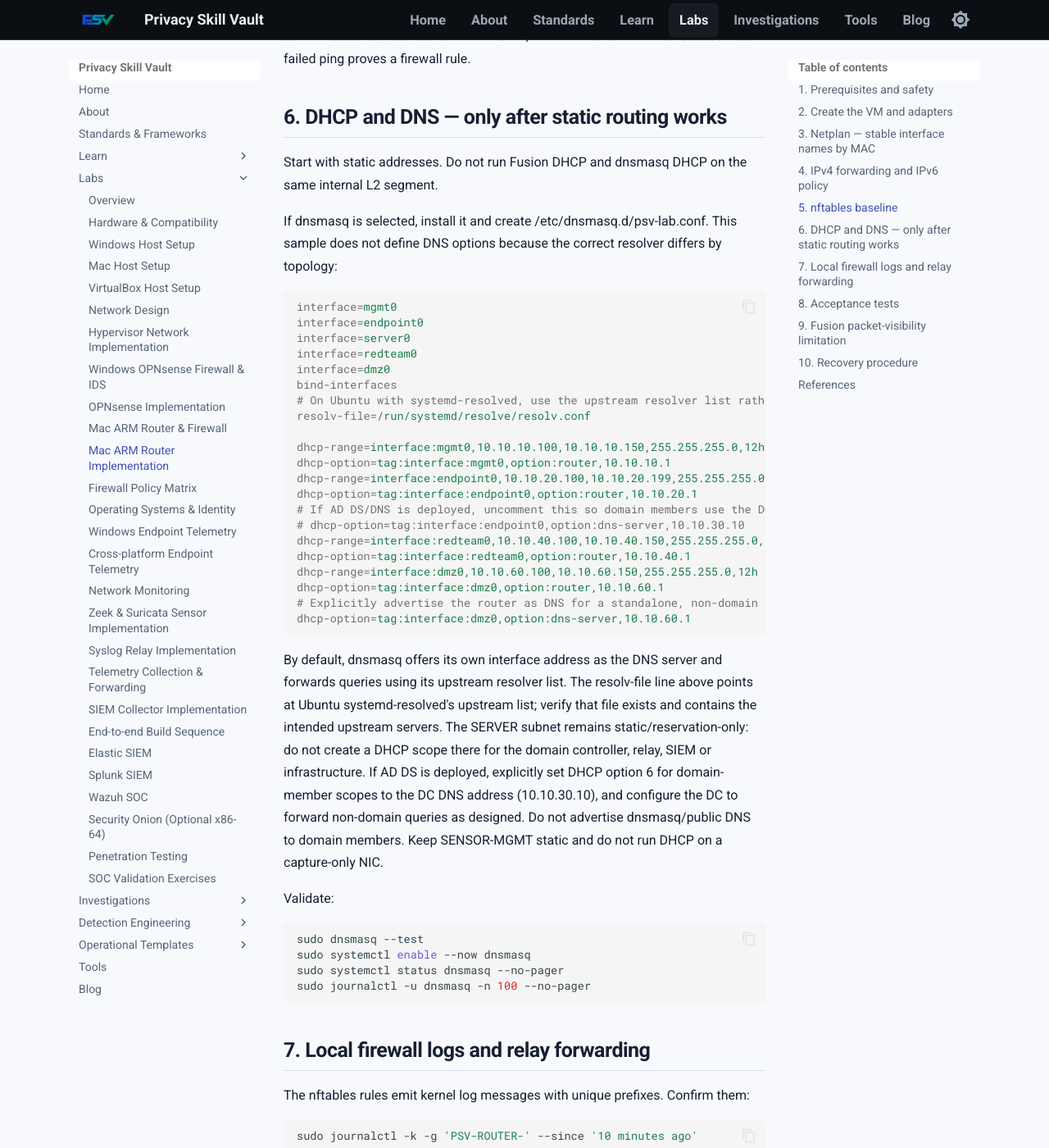
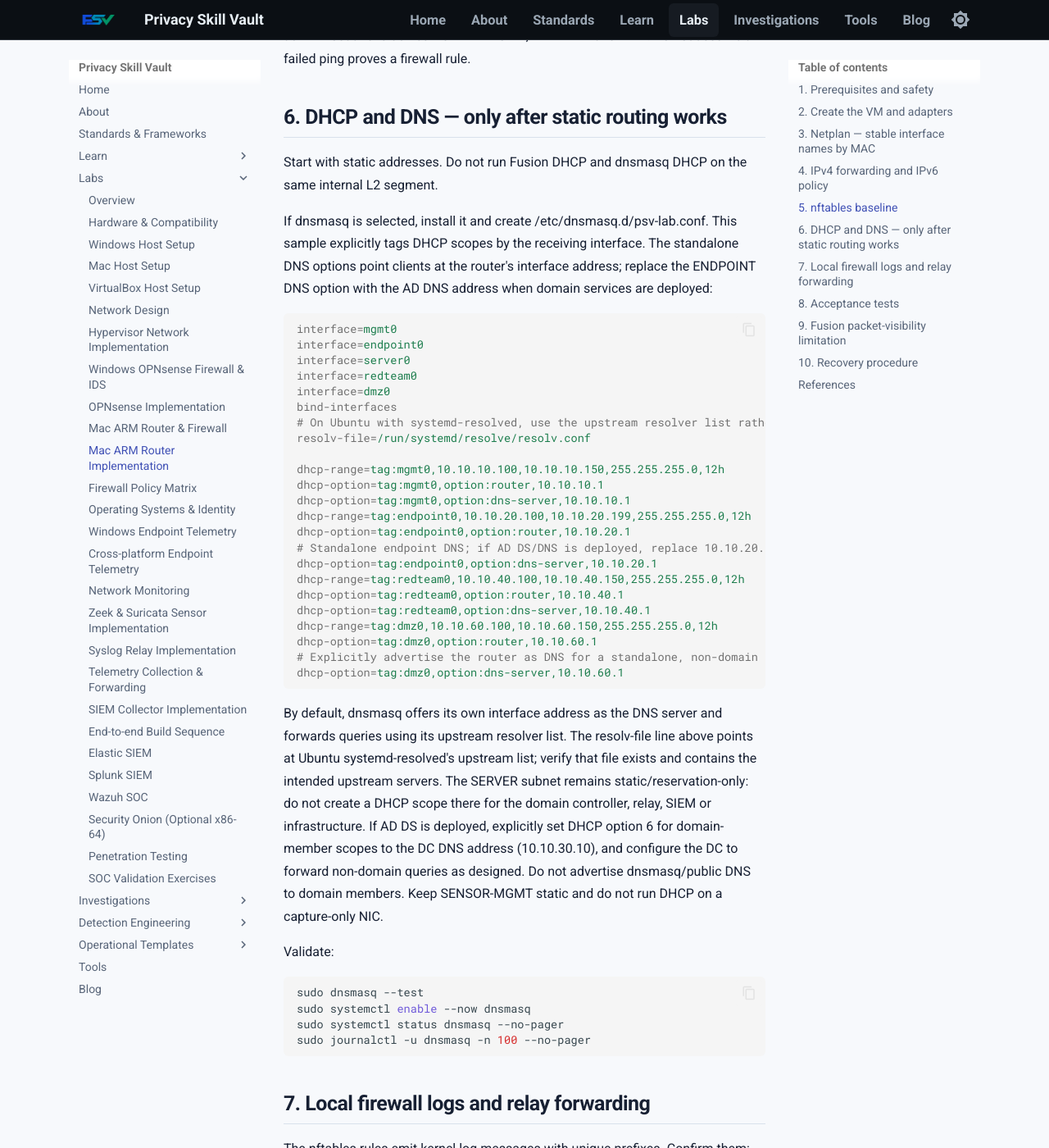
Before and after one commit to PrivacySkillVault/privacyskillvault.github.io, an MkDocs documentation site: the page built from docs/labs/mac-arm-router-implementation.md, in a window 1280 px wide and 1400 px high, scrolled down 5917 px. Shown: the whole window at 82% size. Built offline with MkDocs 1.6.1 and Material for MkDocs 9.7.7, drawn with Linux system fonts in a browser that asks for light colours.

Commit message:
Correct dnsmasq interface tags and per-interface DHCP DNS options

```diff
--- a/docs/labs/mac-arm-router-implementation.md
+++ b/docs/labs/mac-arm-router-implementation.md
@@ -248,7 +248,7 @@ Keep the VM console open. Confirm router SSH works from the named MGMT admin hos
 
 Start with static addresses. Do not run Fusion DHCP and dnsmasq DHCP on the same internal L2 segment.
 
-If dnsmasq is selected, install it and create /etc/dnsmasq.d/psv-lab.conf. This sample does not define DNS options because the correct resolver differs by topology:
+If dnsmasq is selected, install it and create /etc/dnsmasq.d/psv-lab.conf. This sample explicitly tags DHCP scopes by the receiving interface. The standalone DNS options point clients at the router's interface address; replace the ENDPOINT DNS option with the AD DNS address when domain services are deployed:
 
 ~~~ini
 interface=mgmt0
@@ -260,18 +260,20 @@ bind-interfaces
 # On Ubuntu with systemd-resolved, use the upstream resolver list rather than the local stub file.
 resolv-file=/run/systemd/resolve/resolv.conf
 
-dhcp-range=interface:mgmt0,10.10.10.100,10.10.10.150,255.255.255.0,12h
-dhcp-option=tag:interface:mgmt0,option:router,10.10.10.1
-dhcp-range=interface:endpoint0,10.10.20.100,10.10.20.199,255.255.255.0,12h
-dhcp-option=tag:interface:endpoint0,option:router,10.10.20.1
-# If AD DS/DNS is deployed, uncomment this so domain members use the DC, not dnsmasq/public DNS.
-# dhcp-option=tag:interface:endpoint0,option:dns-server,10.10.30.10
-dhcp-range=interface:redteam0,10.10.40.100,10.10.40.150,255.255.255.0,12h
-dhcp-option=tag:interface:redteam0,option:router,10.10.40.1
-dhcp-range=interface:dmz0,10.10.60.100,10.10.60.150,255.255.255.0,12h
-dhcp-option=tag:interface:dmz0,option:router,10.10.60.1
+dhcp-range=tag:mgmt0,10.10.10.100,10.10.10.150,255.255.255.0,12h
+dhcp-option=tag:mgmt0,option:router,10.10.10.1
+dhcp-option=tag:mgmt0,option:dns-server,10.10.10.1
+dhcp-range=tag:endpoint0,10.10.20.100,10.10.20.199,255.255.255.0,12h
+dhcp-option=tag:endpoint0,option:router,10.10.20.1
+# Standalone endpoint DNS; if AD DS/DNS is deployed, replace 10.10.20.1 with 10.10.30.10.
+dhcp-option=tag:endpoint0,option:dns-server,10.10.20.1
+dhcp-range=tag:redteam0,10.10.40.100,10.10.40.150,255.255.255.0,12h
+dhcp-option=tag:redteam0,option:router,10.10.40.1
+dhcp-option=tag:redteam0,option:dns-server,10.10.40.1
+dhcp-range=tag:dmz0,10.10.60.100,10.10.60.150,255.255.255.0,12h
+dhcp-option=tag:dmz0,option:router,10.10.60.1
 # Explicitly advertise the router as DNS for a standalone, non-domain DMZ.
-dhcp-option=tag:interface:dmz0,option:dns-server,10.10.60.1
+dhcp-option=tag:dmz0,option:dns-server,10.10.60.1
 ~~~
 
 By default, dnsmasq offers its own interface address as the DNS server and forwards queries using its upstream resolver list. The resolv-file line above points at Ubuntu systemd-resolved's upstream list; verify that file exists and contains the intended upstream servers. The SERVER subnet remains static/reservation-only: do not create a DHCP scope there for the domain controller, relay, SIEM or infrastructure. If AD DS is deployed, explicitly set DHCP option 6 for domain-member scopes to the DC DNS address (10.10.30.10), and configure the DC to forward non-domain queries as designed. Do not advertise dnsmasq/public DNS to domain members. Keep SENSOR-MGMT static and do not run DHCP on a capture-only NIC.
```
